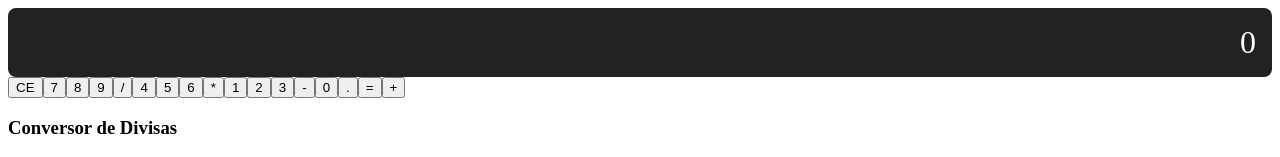
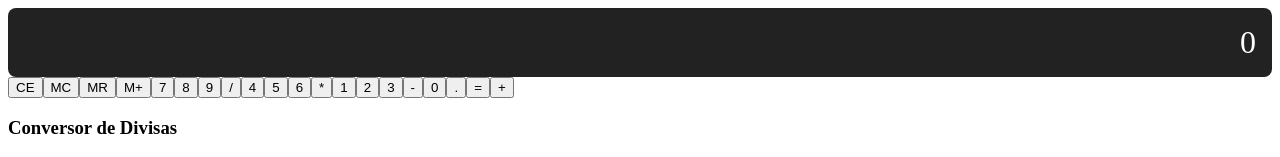
Before and after one commit to AndreaVaGo/vue-calculator-app, a Vue app: page / in a window 1280 px wide. Shown: the top 157 px of the page. Built offline with nearby package versions, Linux system fonts and the light colour scheme; no server answers.

Commit message:
feat: add memory (M+/MR/MC) using Pinia store

```diff
--- a/src/components/calculator/CalculatorApp.vue
+++ b/src/components/calculator/CalculatorApp.vue
@@ -1,9 +1,29 @@
 <script setup>
 import { useCalculator } from '@/composables/useCalculator'
+import { useMemoryStore } from '@/stores/memoryStore'
 import CalculatorScreen from './CalculatorScreen.vue'
 import CalculatorKeypad from './CalculatorKeypad.vue'
 
 const { displayValue, inputDigit, inputDecimal, inputOperator, calculate, clear } = useCalculator()
+
+const memoryStore = useMemoryStore()
+
+// M+: guarda el número actual de pantalla en memoria
+function memoryAdd() {
+  memoryStore.saveValue(displayValue.value)
+}
+
+// MR: recupera el valor guardado y lo pone en pantalla
+function memoryRecall() {
+  if (memoryStore.storedValue !== null) {
+    displayValue.value = memoryStore.storedValue
+  }
+}
+
+// MC: borra el valor guardado en memoria
+function memoryClear() {
+  memoryStore.clearMemory()
+}
 </script>
 
 <template>
@@ -15,6 +35,9 @@ const { displayValue, inputDigit, inputDecimal, inputOperator, calculate, clear
       @operator="inputOperator"
       @equals="calculate"
       @clear="clear"
+      @memory-add="memoryAdd"
+      @memory-recall="memoryRecall"
+      @memory-clear="memoryClear"
     />
   </div>
 </template>
--- a/src/components/calculator/CalculatorKeypad.vue
+++ b/src/components/calculator/CalculatorKeypad.vue
@@ -1,12 +1,24 @@
 <script setup>
 // Eventos que este componente puede emitir hacia su padre (Calculator.vue)
-const emit = defineEmits(['digit', 'decimal', 'operator', 'equals', 'clear'])
+const emit = defineEmits([
+  'digit',
+  'decimal',
+  'operator',
+  'equals',
+  'clear',
+  'memory-add',
+  'memory-recall',
+  'memory-clear',
+])
 </script>
 
 <template>
   <div class="calculator-keypad">
     <!-- CE: resetea la calculadora, no lleva dato -->
     <button @click="emit('clear')">CE</button>
+    <button @click="emit('memory-clear')">MC</button>
+    <button @click="emit('memory-recall')">MR</button>
+    <button @click="emit('memory-add')">M+</button>
 
     <!-- Fila de dígitos 7-8-9 + operador división -->
     <button @click="emit('digit', '7')">7</button>
--- /dev/null
+++ b/src/stores/memoryStore.js
@@ -0,0 +1,24 @@
+import { ref } from 'vue'
+import { defineStore } from 'pinia'
+
+// Store de Pinia para la memoria de la calculadora (M+, MR, MC)
+export const useMemoryStore = defineStore('memory', () => {
+  // State: el valor guardado en memoria (null si no hay nada guardado)
+  const storedValue = ref(null)
+
+  // Action: guarda un valor en memoria (tecla M+)
+  function saveValue(value) {
+    storedValue.value = value
+  }
+
+  // Action: borra el valor guardado (tecla MC)
+  function clearMemory() {
+    storedValue.value = null
+  }
+
+  return {
+    storedValue,
+    saveValue,
+    clearMemory,
+  }
+})
```
